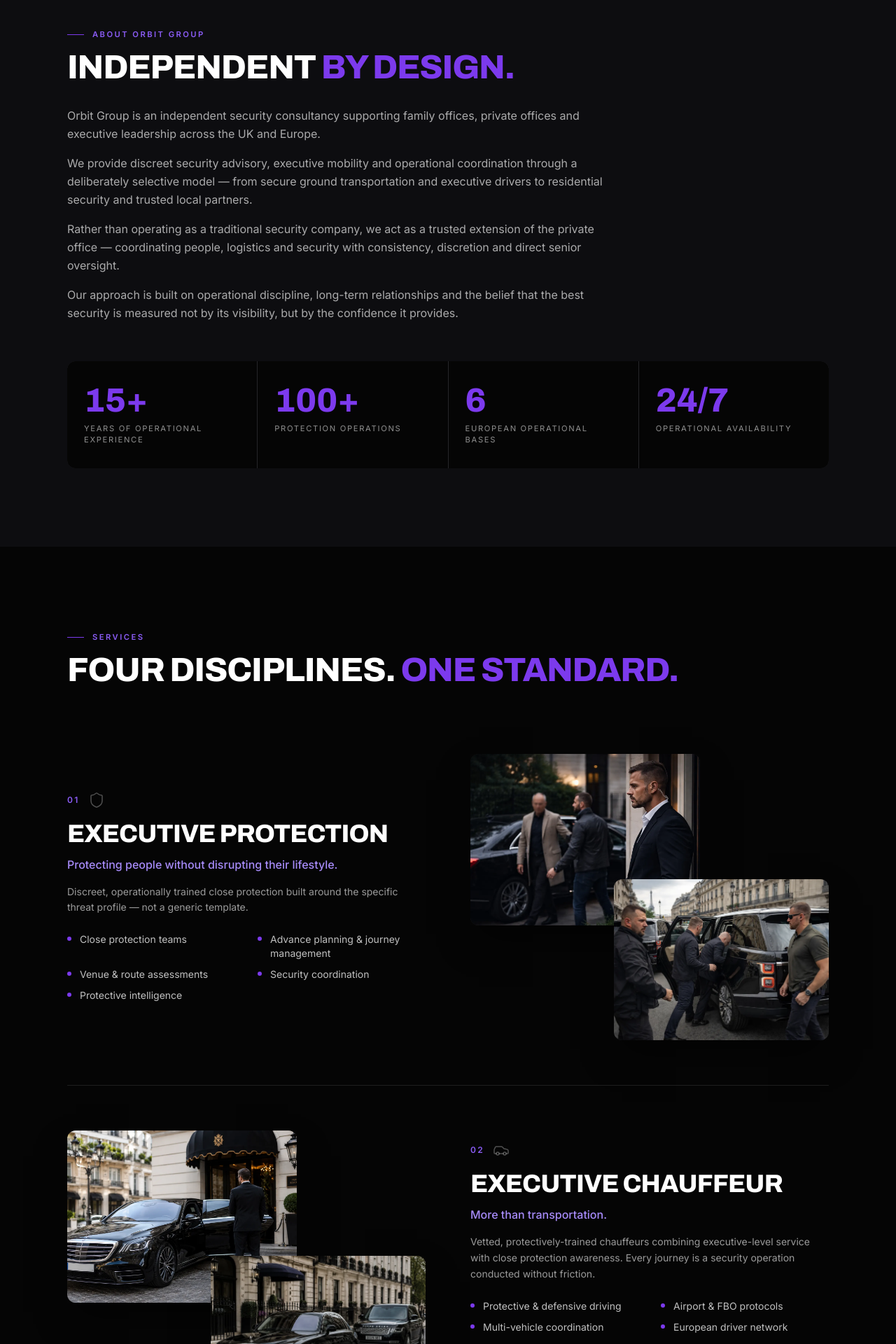
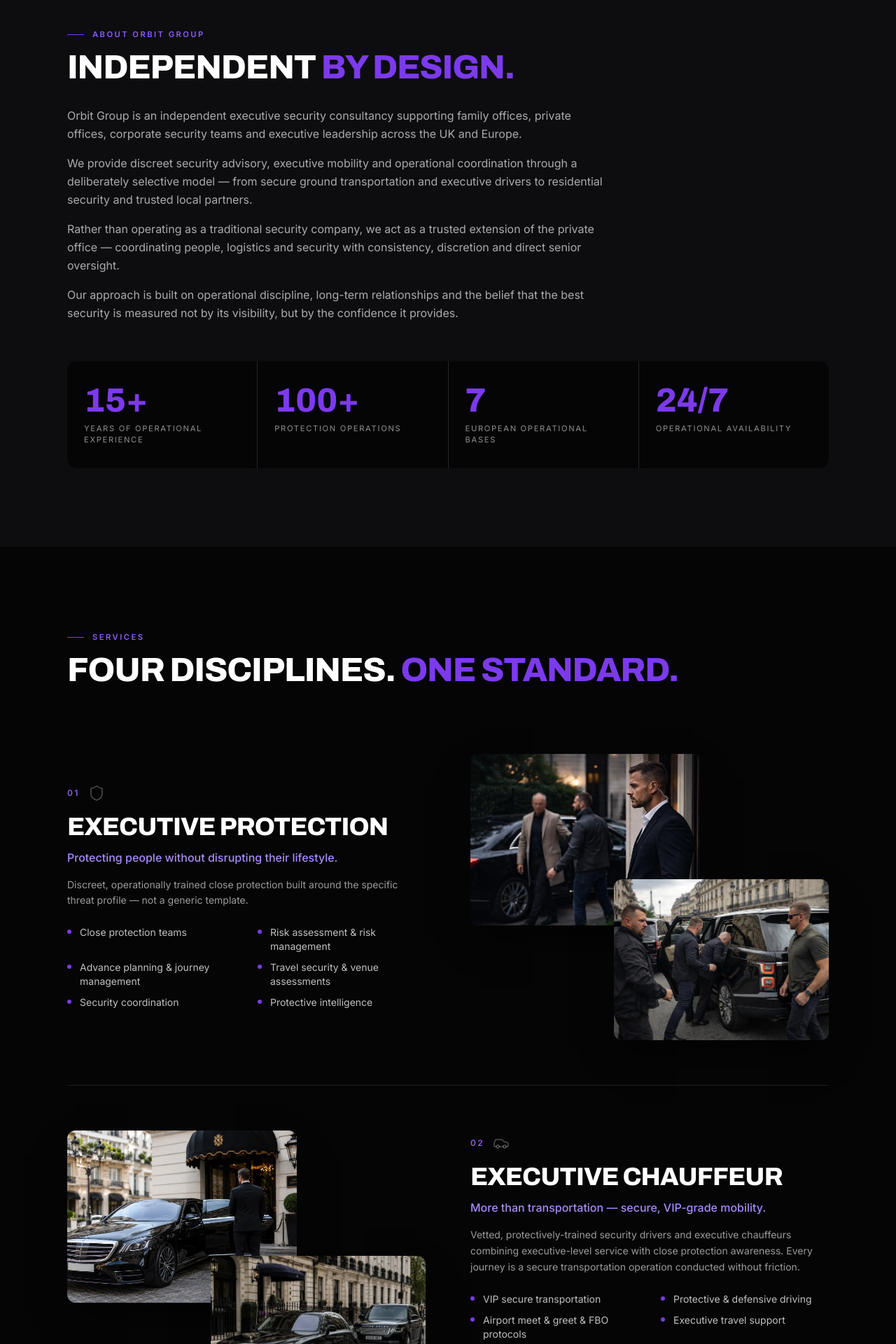
Before and after one commit to Adkhey74/ORBIT-GROUP-ADVISORY-LTD, a Next.js app: page / in a window 1280 px wide. Shown: the part 880-2800 px from the top of the page at 70% size. Built offline with nearby package versions, Linux system fonts and the light colour scheme; no server answers.

Commit message:
Update site content and layout for enhanced clarity and SEO: Revise keywords and descriptions in layout and site files to better reflect services offered. Expand area served and capabilities, and improve messaging for executive security and mobility services.

```diff
--- a/src/app/layout.tsx
+++ b/src/app/layout.tsx
@@ -37,15 +37,39 @@
   },
   description: site.meta.description,
   keywords: [
-    "executive protection",
-    "close protection",
-    "residential security",
-    "secure mobility",
-    "executive chauffeurs",
-    "superyacht security",
-    "family office security",
-    "UHNW security",
+    "Executive Security",
+    "Executive Protection",
+    "Executive Mobility",
+    "Security Consultancy",
+    "Security Coordination",
+    "Executive Chauffeur",
+    "Security Driver",
+    "Family Office Security",
+    "UHNWI Security",
+    "Residential Security",
+    "Estate Security",
+    "Risk Assessment",
+    "Risk Management",
+    "Travel Security",
+    "Business Aviation Security",
+    "Private Aviation Security",
+    "Executive Aviation Support",
+    "Airport Meet & Greet",
+    "Superyacht Security",
+    "Yacht Security Services",
+    "VIP Transport",
+    "Secure Transportation",
+    "Corporate Security",
+    "Executive Travel Support",
+    "London",
+    "United Kingdom",
     "Europe",
+    "Monaco",
+    "Geneva",
+    "Paris",
+    "French Riviera",
+    "Saint-Tropez",
+    "Ibiza",
   ],
   authors: [{ name: site.company.legalName }],
   alternates: { canonical: "/" },
@@ -80,7 +104,6 @@
     url: siteUrl,
     email: site.company.email,
     telephone: site.company.phone,
-    areaServed: [...site.footer.offices],
     address: {
       "@type": "PostalAddress",
       addressCountry: "GB",
@@ -91,6 +114,30 @@
       value: site.company.registrationNumber,
     },
     slogan: "Executive Security & Mobility",
+    knowsAbout: [
+      "Executive Security",
+      "Executive Protection",
+      "Executive Mobility",
+      "Executive Chauffeur",
+      "Security Driver",
+      "Residential Security",
+      "Estate Security",
+      "Risk Assessment",
+      "Risk Management",
+      "Travel Security",
+      "Business Aviation Security",
+      "Private Aviation Security",
+      "Executive Aviation Support",
+      "Airport Meet & Greet",
+      "Superyacht Security",
+      "Yacht Security Services",
+      "VIP Transport",
+      "Secure Transportation",
+      "Corporate Security",
+      "Family Office Security",
+      "UHNWI Security",
+    ],
+    areaServed: [...site.footer.offices, "United Kingdom", "Europe"],
   };
 
   return (
--- a/src/content/site.ts
+++ b/src/content/site.ts
@@ -19,7 +19,7 @@
 export const site = {
   meta: {
     description:
-      "Orbit Group is a trusted European security and mobility partner — executive protection, executive chauffeur, residential and superyacht security for family offices, principals and corporate executives. Discreet, founder-led, operationally precise.",
+      "Orbit Group is a European executive security and mobility consultancy — executive protection, secure transportation and executive chauffeurs, residential and estate security, superyacht and private aviation security, risk management and travel security for family offices, UHNWIs and corporate executives across London, Paris, Geneva, Monaco, the French Riviera, Saint-Tropez and Ibiza.",
   },
 
   company: {
@@ -58,6 +58,7 @@
       "PAR 48.8566° N / 2.3522° E",
       "GVA 46.2044° N / 6.1432° E",
       "NICE 43.7102° N / 7.2620° E",
+      "STR 43.2677° N / 6.6407° E",
       "MCO 43.7384° N / 7.4246° E",
     ],
   },
@@ -67,7 +68,7 @@
     titleLead: "Independent",
     titleEmphasis: "by design.",
     paragraphs: [
-      "Orbit Group is an independent security consultancy supporting family offices, private offices and executive leadership across the UK and Europe.",
+      "Orbit Group is an independent executive security consultancy supporting family offices, private offices, corporate security teams and executive leadership across the UK and Europe.",
       "We provide discreet security advisory, executive mobility and operational coordination through a deliberately selective model — from secure ground transportation and executive drivers to residential security and trusted local partners.",
       "Rather than operating as a traditional security company, we act as a trusted extension of the private office — coordinating people, logistics and security with consistency, discretion and direct senior oversight.",
       "Our approach is built on operational discipline, long-term relationships and the belief that the best security is measured not by its visibility, but by the confidence it provides.",
@@ -75,7 +76,7 @@
     stats: [
       { value: "15+", label: "Years of Operational Experience" },
       { value: "100+", label: "Protection Operations" },
-      { value: "6", label: "European Operational Bases" },
+      { value: "7", label: "European Operational Bases" },
       { value: "24/7", label: "Operational Availability" },
     ],
   },
@@ -94,8 +95,9 @@
           "Discreet, operationally trained close protection built around the specific threat profile — not a generic template.",
         capabilities: [
           "Close protection teams",
+          "Risk assessment & risk management",
           "Advance planning & journey management",
-          "Venue & route assessments",
+          "Travel security & venue assessments",
           "Security coordination",
           "Protective intelligence",
         ],
@@ -105,15 +107,16 @@
         id: "executive-chauffeur",
         num: "02",
         title: "Executive Chauffeur",
-        tagline: "More than transportation.",
+        tagline: "More than transportation — secure, VIP-grade mobility.",
         intro:
-          "Vetted, protectively-trained chauffeurs combining executive-level service with close protection awareness. Every journey is a security operation conducted without friction.",
+          "Vetted, protectively-trained security drivers and executive chauffeurs combining executive-level service with close protection awareness. Every journey is a secure transportation operation conducted without friction.",
         capabilities: [
+          "VIP secure transportation",
           "Protective & defensive driving",
-          "Airport & FBO protocols",
+          "Airport meet & greet & FBO protocols",
+          "Executive travel support",
           "Multi-vehicle coordination",
           "European driver network",
-          "High-risk mobility on request",
         ],
         note: "Fleet — Mercedes V / S / G-Class · Rolls-Royce Ghost · Range Rover Autobiography · BMW 7 Series",
         images: ["/images/1.webp", "/images/8.webp"],
@@ -138,13 +141,14 @@
         id: "superyacht-security",
         num: "04",
         title: "Superyacht & Aviation",
-        tagline: "Supporting owners, captains and management companies.",
+        tagline: "Yacht security services and executive aviation support.",
         intro:
-          "Specialist shore-side and on-board security support for private vessels, plus discreet private-aviation coordination across the Mediterranean and beyond.",
+          "Specialist superyacht security — shore-side and on-board support for private vessels — plus business and private aviation security and executive aviation support across the Mediterranean and beyond.",
         capabilities: [
-          "On-board & shore-side protection",
+          "On-board & shore-side yacht security",
           "Port & marina coordination",
-          "Private aviation coordination",
+          "Business & private aviation security",
+          "Executive aviation support",
           "Crew vetting",
           "Anti-paparazzi & counter-surveillance",
         ],
@@ -225,6 +229,7 @@
       "Paris — France",
       "Geneva — Switzerland",
       "Côte d'Azur — French Riviera",
+      "Saint-Tropez — French Riviera",
       "Monaco",
       "Ibiza — Balearic Islands",
     ],
@@ -272,7 +277,7 @@
   footer: {
     tagline:
       "Strategic security advisory, executive mobility and operational coordination for private clients across Europe.",
-    offices: ["London", "Paris", "Geneva", "French Riviera", "Monaco", "Ibiza"],
+    offices: ["London", "Paris", "Geneva", "French Riviera", "Saint-Tropez", "Monaco", "Ibiza"],
     divisions: [
       "Orbit Intelligence",
       "Orbit Advisory",
```
